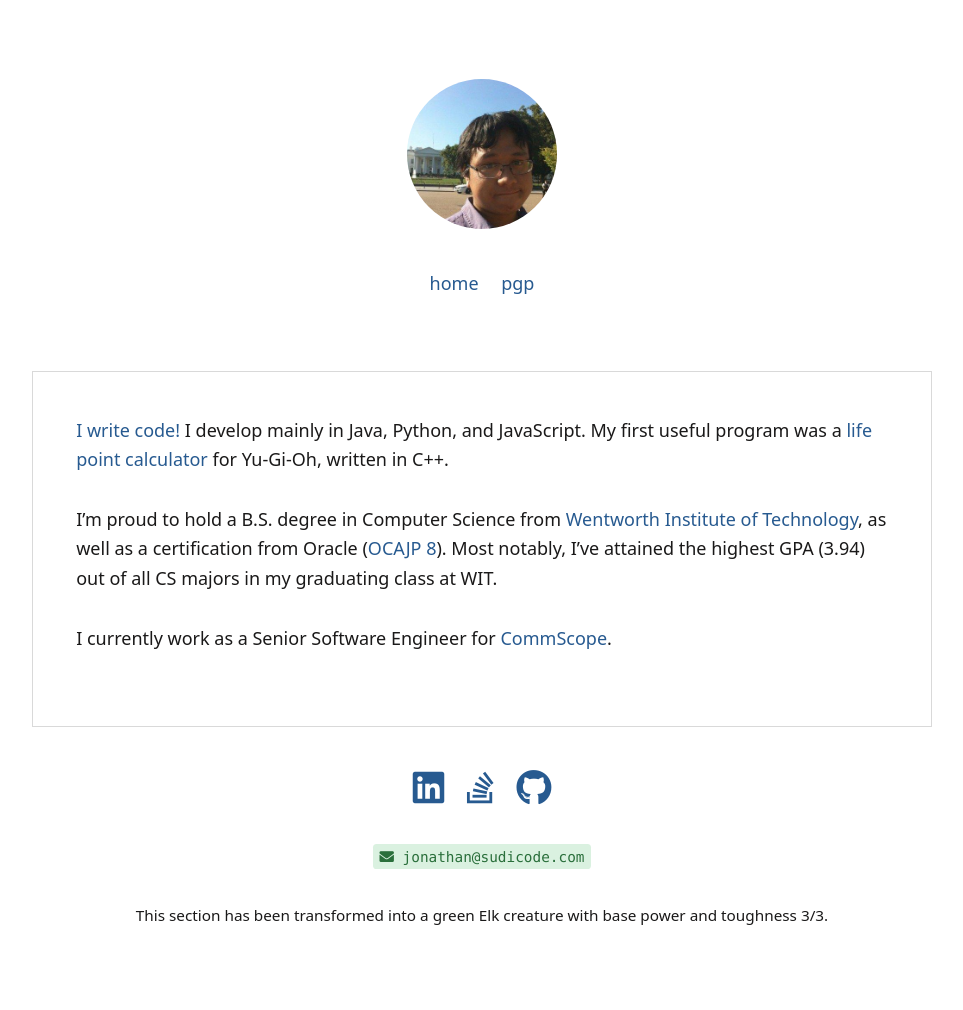
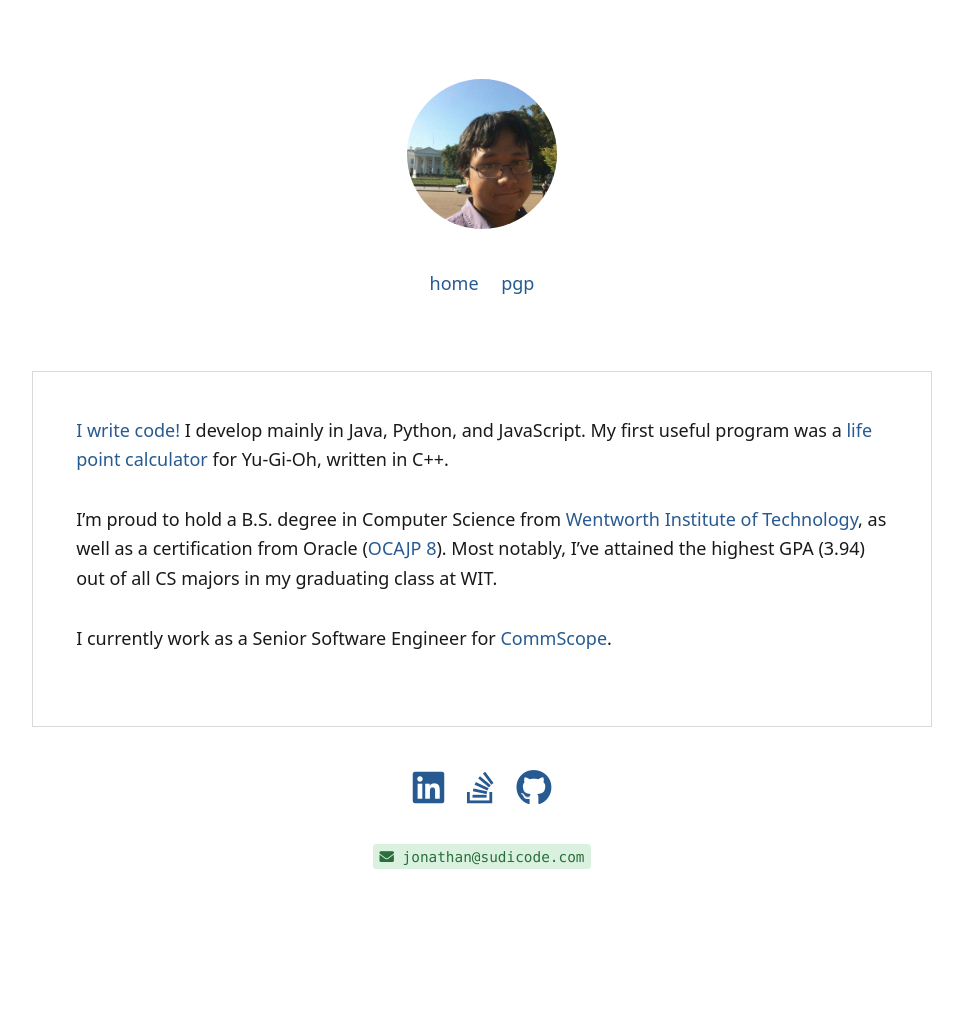
Before and after one commit to jsudiaman/jsudiaman.github.io, a Jekyll site: the page built from index.md, in a window 1280 px wide. Shown: the whole page, without its empty margins (158-1121 px from the left). Built offline with Jekyll 4.4.1, drawn with Linux system fonts in a browser that asks for light colours; after the commit the page ends 980 px from its top, so only the background shows below that.

Commit message:
No footer for you!

```diff
--- a/_config.yml
+++ /dev/null
@@ -1 +0,0 @@
-footer: This section has been transformed into a green Elk creature with base power and toughness 3/3.
--- a/_layouts/default.html
+++ b/_layouts/default.html
@@ -40,9 +40,6 @@
                 <li><code><i class="fas fa-envelope"></i> jonathan@sudicode.com</code></li>
             </ul>
         </nav>
-        <nav>
-            <small>{{site.footer}}</small>
-        </nav>
     </footer>
 </section>
 <script src="vendor/lightbox/lightbox.js"></script>
```
